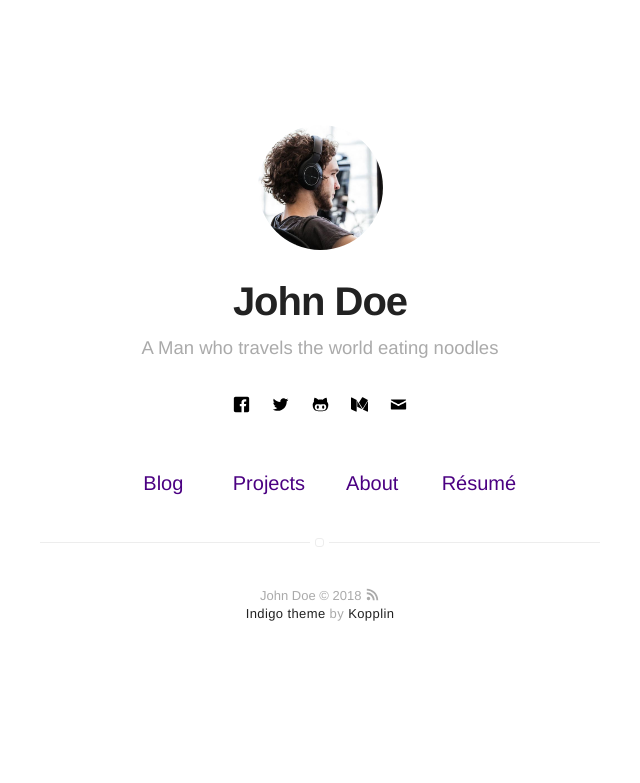
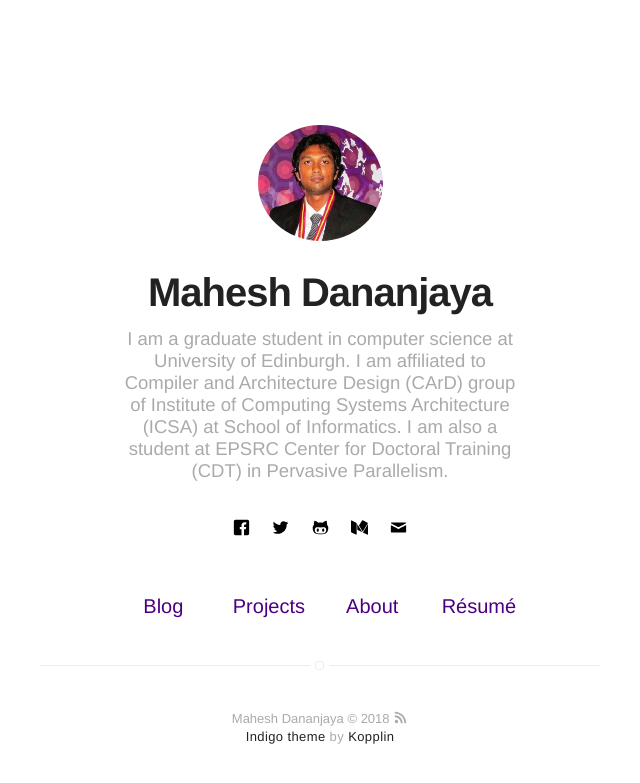
Before and after one commit to maheshdananjaya/maheshdananjaya.github.io, a Jekyll site: the page built from index.html, in a window 1280 px wide. Shown: the top 783 px of the page, without its empty margins (320-960 px from the left). Built offline with Jekyll 4.4.1, drawn with Linux system fonts in a browser that asks for light colours.

Commit message:
Title changed

```diff
--- a/_config.yml
+++ b/_config.yml
@@ -1,14 +1,15 @@
 # main text of home
-name: John Doe
-bio: A Man who travels the world eating noodles
+name: Mahesh Dananjaya
+bio: I am a graduate student in computer science at University of Edinburgh. I am affiliated to Compiler and Architecture Design (CArD) group of Institute of Computing Systems Architecture (ICSA) at School of Informatics. I am also a student at EPSRC Center for Doctoral Training (CDT) in Pervasive Parallelism.
 
 # twitter summary info
-description: A blog about technology and stuff related
+description: Personal blog of Mahesh Dananjaya
 
 # if it's an external image, update below for true
 # better with square images
 external-image: false
-picture: assets/images/profile.jpg
+#picture: assets/images/profile.jpg
+picture: assets/images/mahesh.png
 
 # If you want to include your resume, set to true
 # and specify source (external or local).
@@ -16,7 +17,8 @@ resume: true
 resume-external: true
 resume-url: https://google.com/?q=my+resume
 
-url: https://koppl.in/indigo
+#url: https://koppl.in/indigo
+url: https://maheshdananjaya.github.io
 # your url: http://USERNAME.github.io
 
 permalink: /:title/
```
Also changed, not shown: assets/images/mahesh.png (added).
